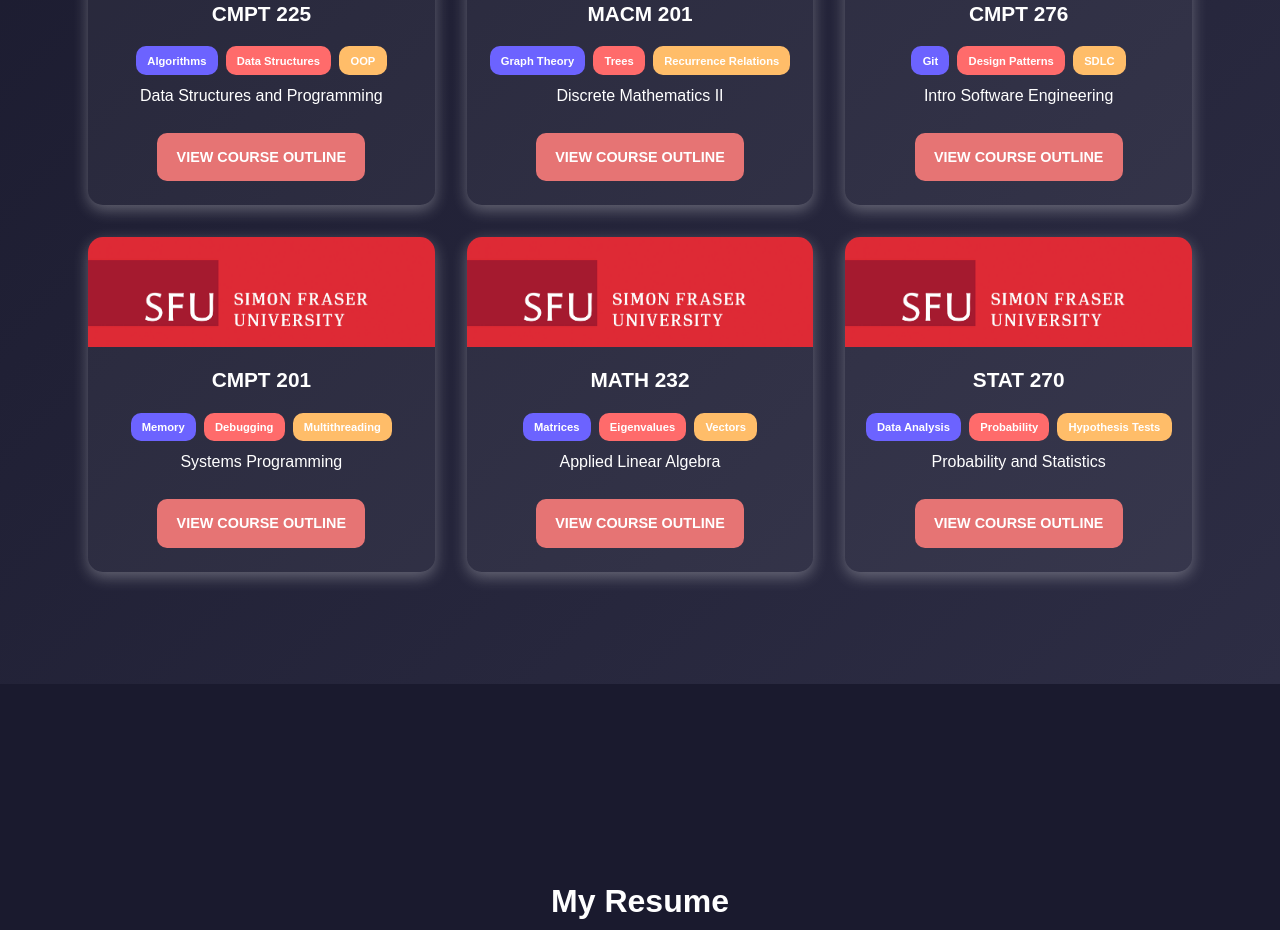
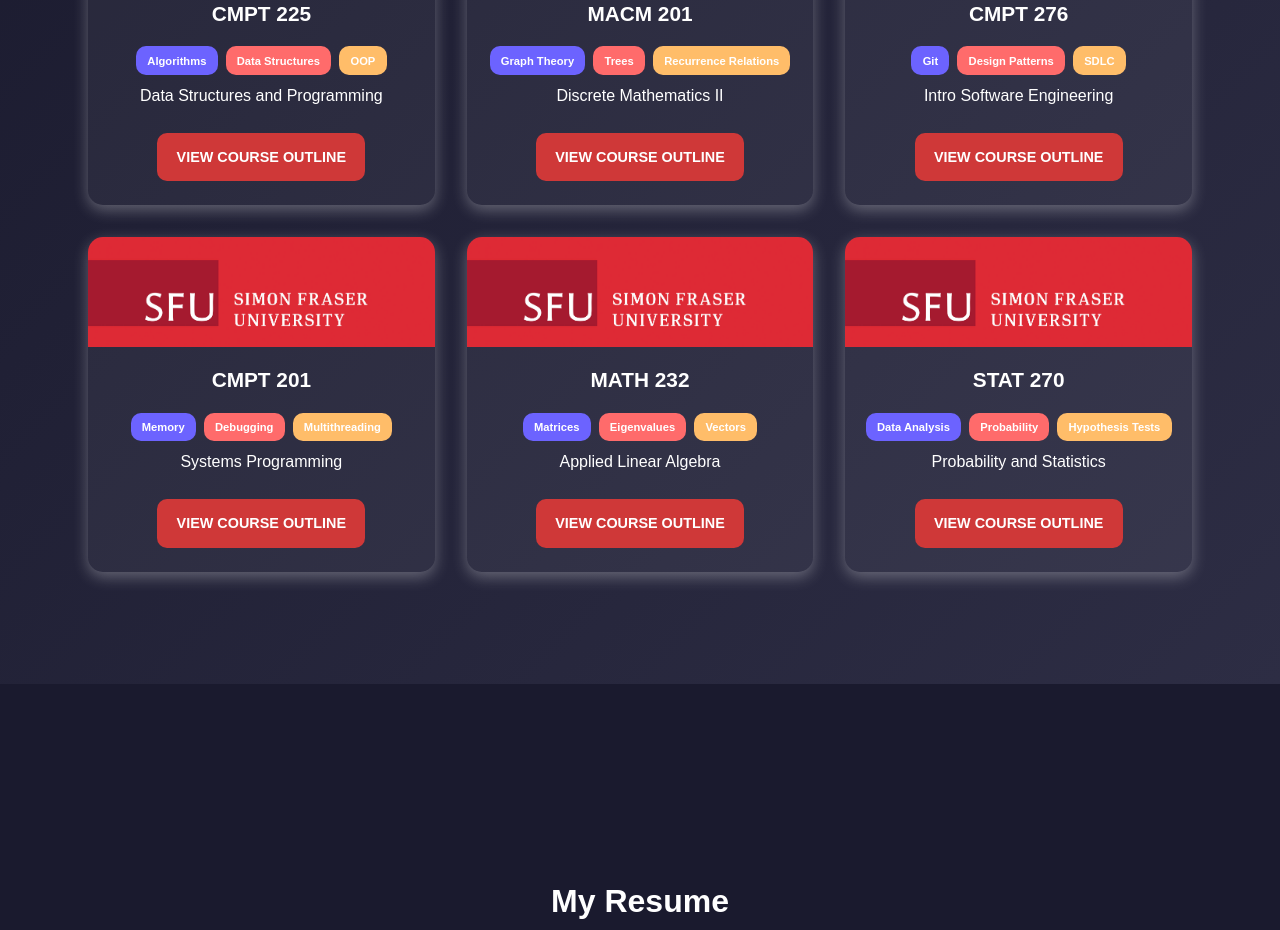
Before and after one commit to AmrajKoonar/AmrajKoonar.github.io, a React (Vite) app: page / in a window 1280 px wide. Shown: the part 3020-3950 px from the top of the page. Built offline with nearby package versions, Linux system fonts and the light colour scheme.

Commit message:
feat: Added effect while hovering over VIEW COURSE OUTLINE button that changes color and font color.

```diff
--- a/src/components/Courses.jsx
+++ b/src/components/Courses.jsx
@@ -198,7 +198,11 @@ const Courses = () => {
                 href={courses.link}
                 target="_blank"
                 rel="noopener noreferrer"
-                whileHover={{ scale: 1.05 }}
+                whileHover={{
+                    scale: 1.05,
+                    background: 'rgb(231, 127, 127)',
+                    color: 'rgb(0, 0, 0)'
+                }}
                 whileTap={{ scale: 0.95 }}
                 style={{
                   display: 'block',
@@ -206,12 +210,12 @@ const Courses = () => {
                   width: '60%',
                   margin: '0 auto 1.5rem',
                   padding: '0.8rem 1rem',
-                  background: 'rgb(230, 116, 116)',
+                  background: 'rgb(207, 56, 56)',
                   color: '#fff',
                   borderRadius: '10px',
                   fontWeight: 'bold',
                   textDecoration: 'none',
-                  transition: 'background 0.3s ease-in-out',
+                  transition: '0s',
                   fontSize: '0.9rem'
                 }}
               >
```
